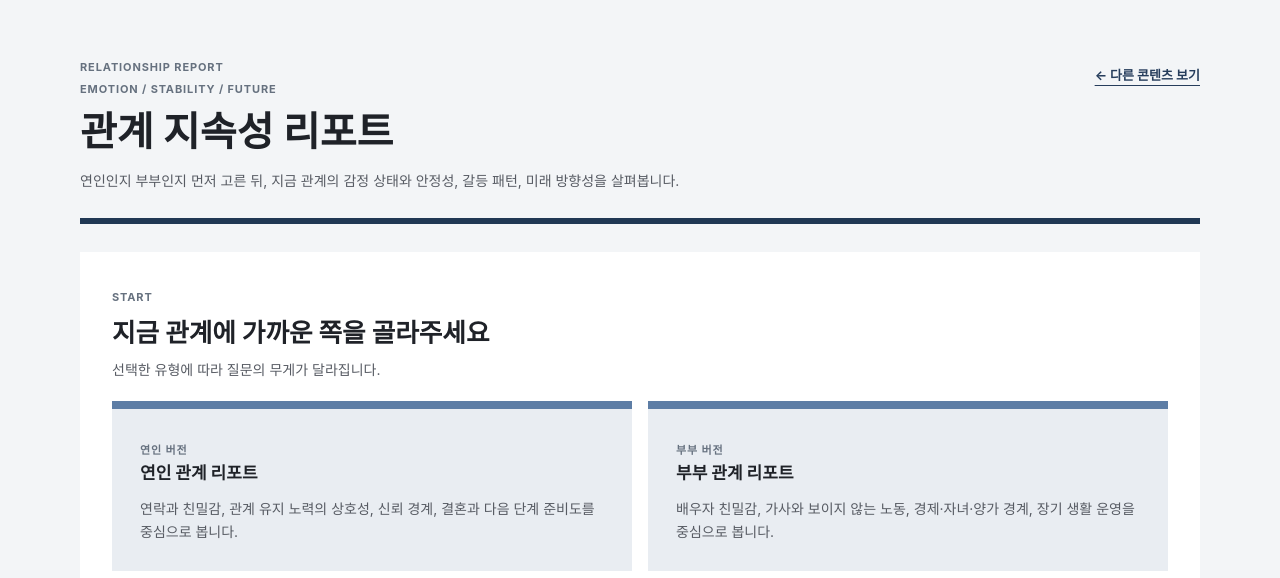
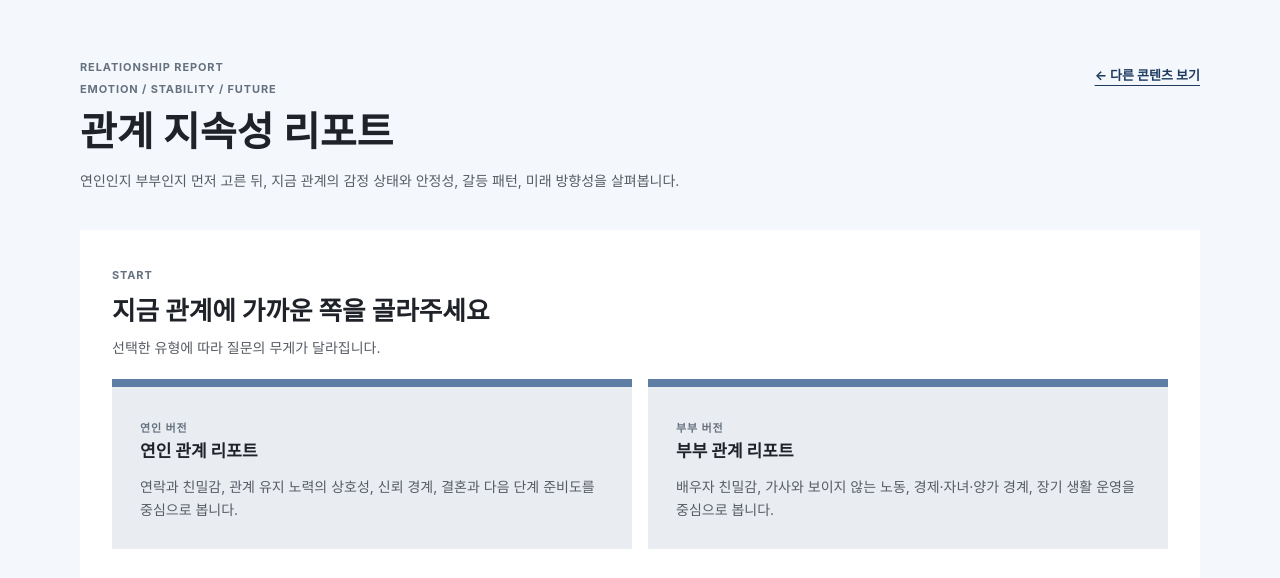
Before and after one commit to coffee-and/eun-contents, a React (Vite) app: page / in a window 1280 px wide. Both pictures are taken after a click on the button "관계 들여다보기 →". Shown: the top 578 px of the page. Built offline with nearby package versions, Linux system fonts and the light colour scheme; no server answers; a web font is replaced by a local one.

Commit message:
style: apply blue relationship flow

```diff
--- a/src/shared/styles/editorial/relationship-surfaces.css
+++ b/src/shared/styles/editorial/relationship-surfaces.css
@@ -1,9 +1,11 @@
+@import "./relationship-blue-palette.css";
 @import "./relationship-refinements.css";
+@import "./relationship-flow-blue.css";
 
 .theme-relationship.theme-relationship .page {
   min-height: 100%;
   padding: 24px 16px 64px;
-  background: #f3f5f7;
+  background: #f4f8fc;
 }
 
 .theme-relationship.theme-relationship .app-shell {
@@ -12,9 +14,9 @@
 }
 
 .theme-relationship.theme-relationship .hero {
-  margin-bottom: 28px;
-  padding: 30px 0 26px;
-  border-bottom: 6px solid #203854;
+  margin-bottom: 20px;
+  padding: 30px 0 18px;
+  border-bottom: 0;
 }
 
 .theme-relationship.theme-relationship .card,
```
